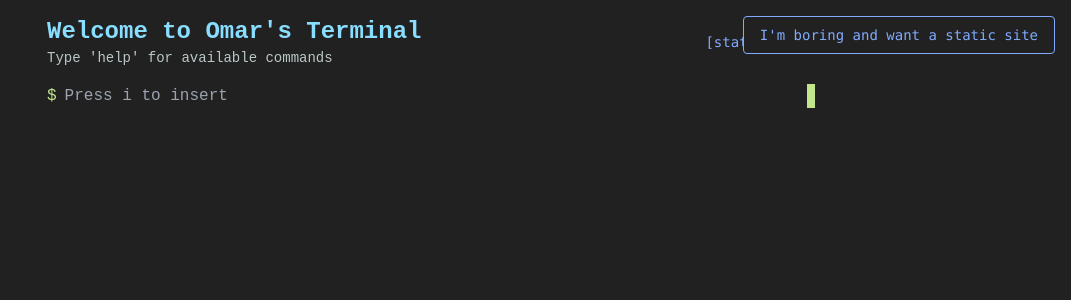
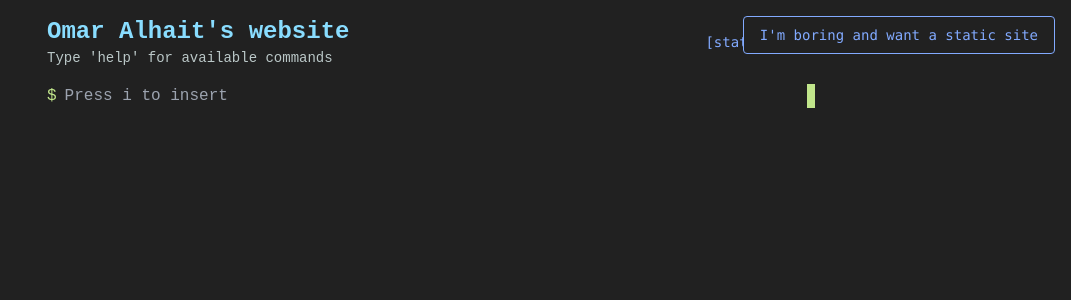
Before and after one commit to oalhait/website, a Next.js app: page / in a window 1280 px wide. Shown: the top 300 px of the page, without its empty margins (209-1280 px from the left). Built offline with nearby package versions, Linux system fonts and the light colour scheme; a small style sheet from the web is missing.

Commit message:
fix: title

```diff
--- a/src/components/terminal.tsx
+++ b/src/components/terminal.tsx
@@ -117,7 +117,7 @@ export default function Terminal({ onToggleView }: TerminalProps) {
         <div className="mb-4 flex justify-between items-center">
           <div>
             <h1 className="text-2xl font-bold text-[#89DDFF]">
-              Welcome to Omar&apos;s Terminal
+              Omar Alhait&apos;s website
             </h1>
             <p className="text-sm opacity-75">
               Type &apos;help&apos; for available commands
```
